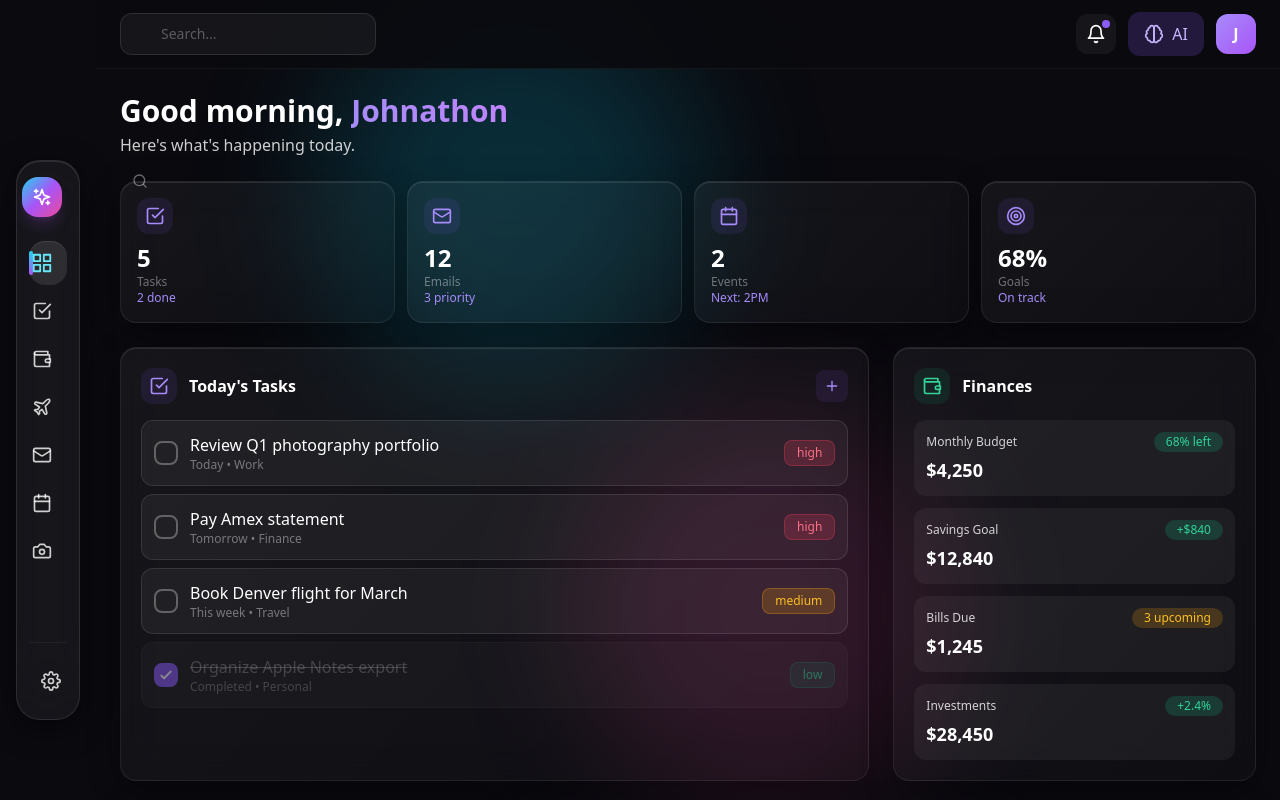
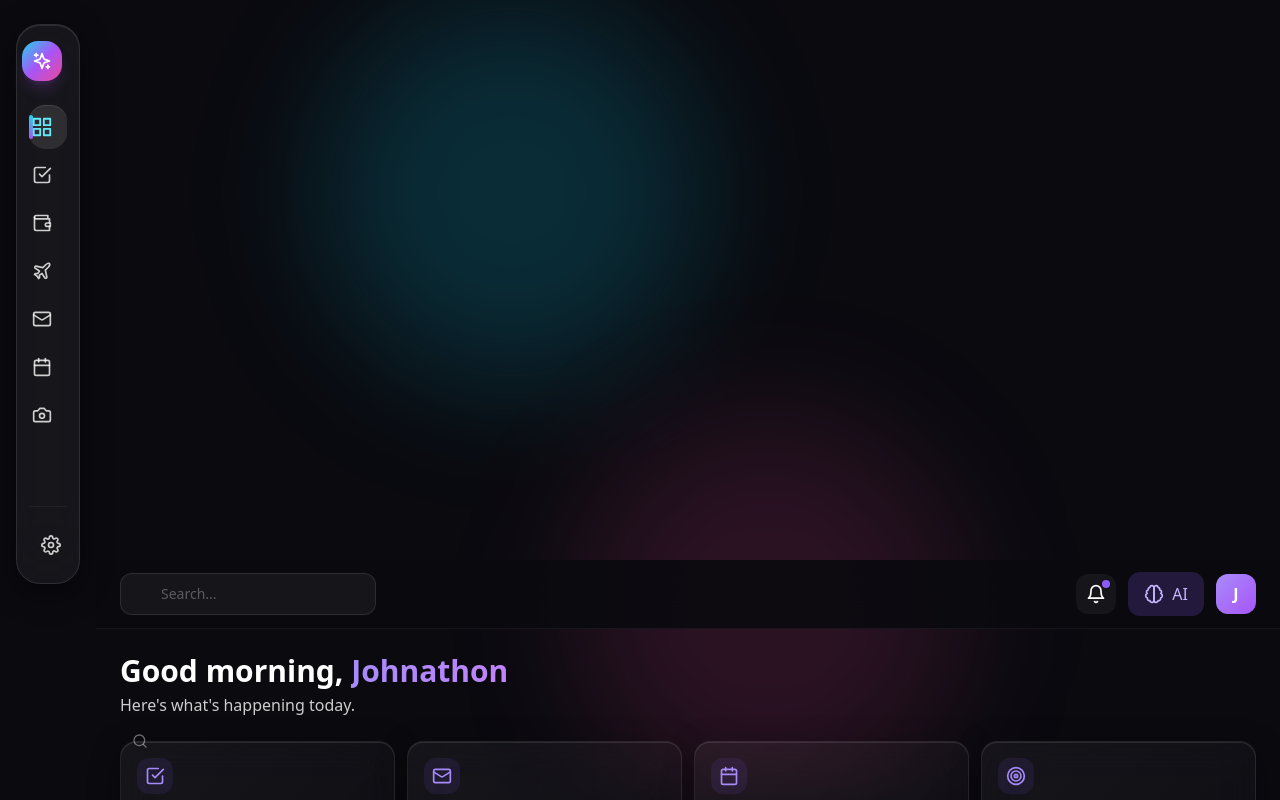
Before and after one commit to JM7876/Life-os, a Next.js app in the folder life-os/: page / in a window 1280 px wide. Shown: the top 800 px of the page. Built offline with nearby package versions, Linux system fonts and the light colour scheme.

Commit message:
Make sidebar scroll with page

```diff
--- a/life-os/src/app/page.tsx
+++ b/life-os/src/app/page.tsx
@@ -123,7 +123,7 @@ export default function LifeOS() {
       {/* Sidebar */}
       {/* Floating Glass Sidebar */}
 <aside
-  className={`fixed left-4 top-40 z-50 transition-all duration-500 ease-out ${
+  className={`sticky left-4 top-6 self-start z-50 transition-all duration-500 ease-out ${
     sidebarOpen ? 'w-56' : 'w-16'
   }`}
   onMouseEnter={() => setSidebarOpen(true)}
```
